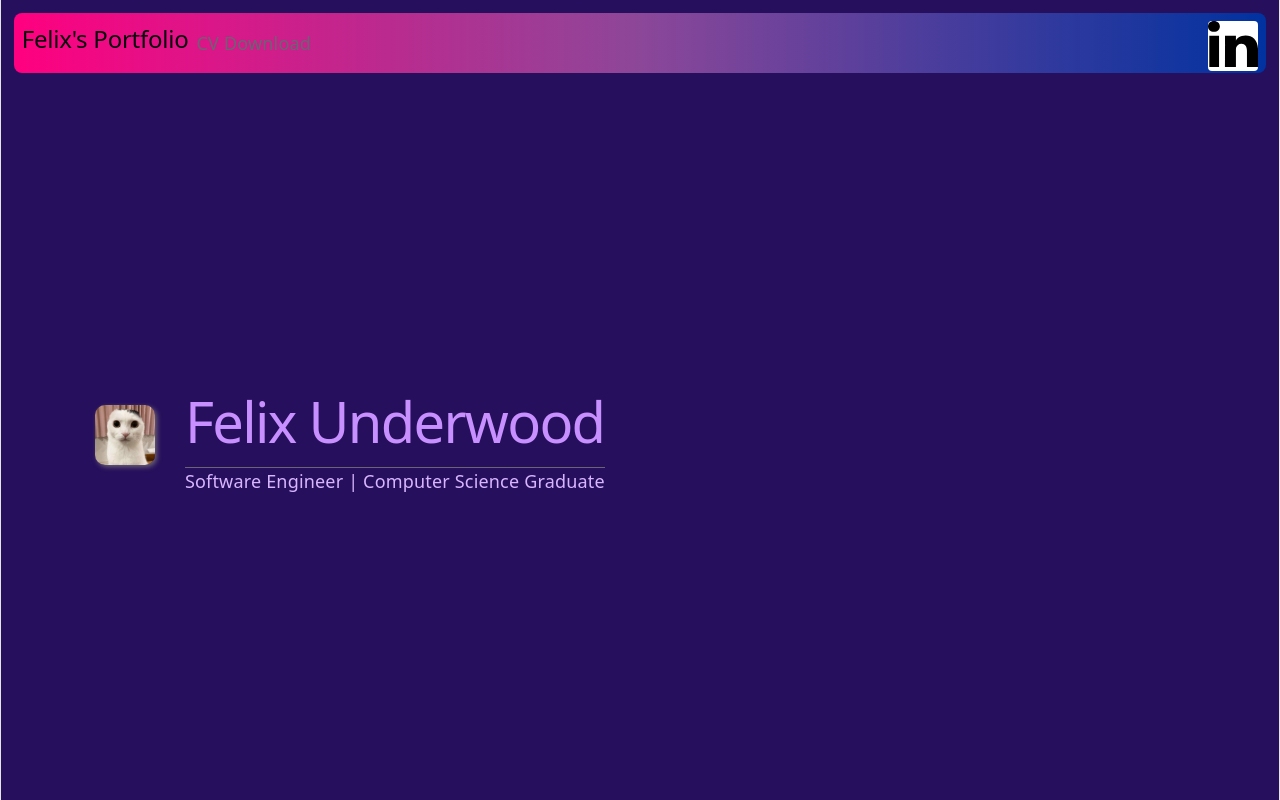
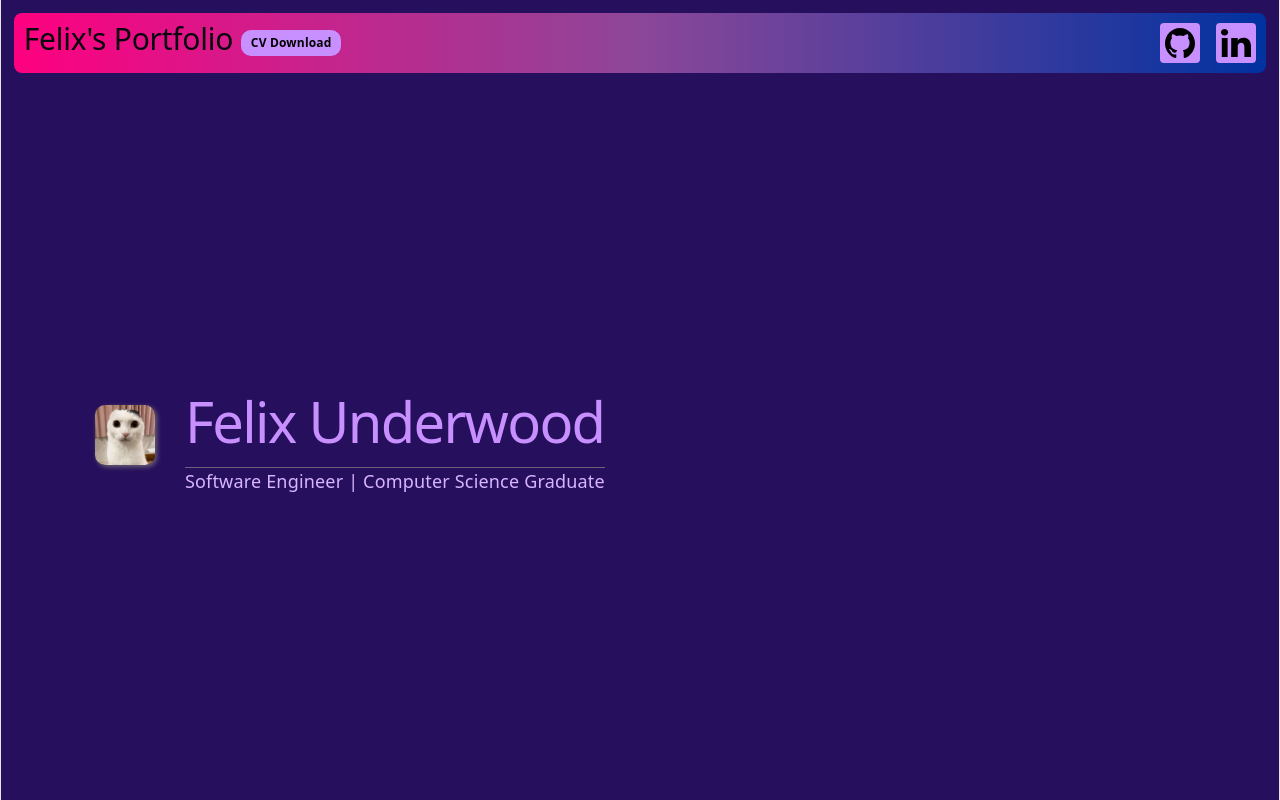
Before and after one commit to Fel1x22/portfolioWebsite, a React (Vite) app in the folder frontend/: page / in a window 1280 px wide. Shown: the top 800 px of the page. Built offline with nearby package versions, Linux system fonts and the light colour scheme.

Commit message:
Improved cv download button

```diff
--- a/frontend/public/css/App.css
+++ b/frontend/public/css/App.css
@@ -125,10 +125,14 @@
   justify-content: space-between;
   position: sticky;
   top: 1vw;
-  padding: 8px;
+  padding: 10px;
   border-radius: 8px;
 
   animation: fade-in 2s;
+}
+
+.header-container h2 {
+  font-size: 30px;
 }
 
 .header-left {
@@ -139,21 +143,40 @@
   font-weight: 1200;
 }
 
+.header-right {
+  height: 100%;
+  display: flex;
+  align-items: center;
+  gap: 16px;
+}
+
 .linkedin-logo {
-  width: 50px;
-  height: 50px;
+  width: 40px;
+  height: 40px;
   background-color: #ffffff;
   border-radius: 4px;
+  display: flex;
+  justify-content: center;
+  align-items: center;
 }
 
-.linkedin {
-  width: 50px;
-  height: 50px;
-  background-image: url("../../src/assets/linkedin-svgrepo-com.svg");
+.social-box {
+  width: 40px;
+  height: 40px;
+  padding: 2px;
+  background-color: #C88FFF;
+  border-radius: 4px;
   background-repeat: no-repeat;
+  display: flex;
+  justify-content: center;
+  align-items: center;
 }
 
-.linkedin-image {
-  width: 40px;
-  height: 40px;
+.cv-download {
+  width: 100px;
+  border-radius: 10px;
+  background-color: #C88FFF;
+  color: #000000;
+  font-weight: 800;
+  font-size: 12px;
 }
--- a/frontend/src/Header.jsx
+++ b/frontend/src/Header.jsx
@@ -1,16 +1,20 @@
 import linkedin from "./assets/linkedin-svgrepo-com.svg";
+import github from "./assets/github-142-svgrepo-com.svg"
 
 export default function Header() {
   return (
     <div className="header-container ">
       <div className="header-left">
         <h2>Felix's Portfolio</h2>
-        <a>CV Download</a>
+        <a href="./assets/Felix_Underwood.pdf" download className="cv-download">CV Download</a>
       </div>
       <div className="header-right">
-        <div className="linkedin-logo">
-          <img src={linkedin} />
-        </div>
+        <a href="https://github.com/Fel1x22" className="social-box">
+          <img src={github} height="30px" width="30px"/>
+        </a>
+        <a href="https://www.linkedin.com/in/felixunderwood/" className="social-box">
+          <img src={linkedin} height="30px" width="30px"/>
+        </a>
       </div>
     </div>
   );
```
